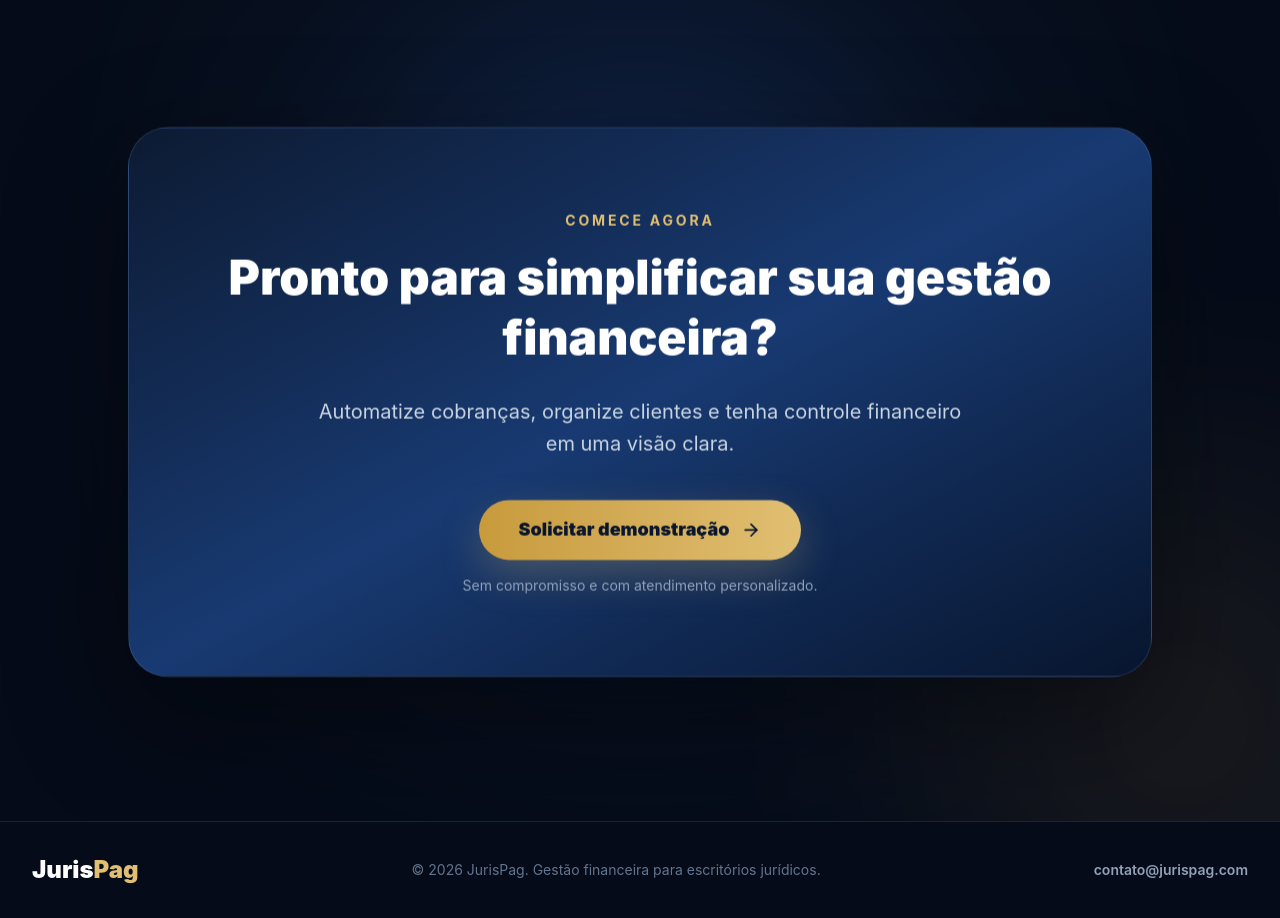
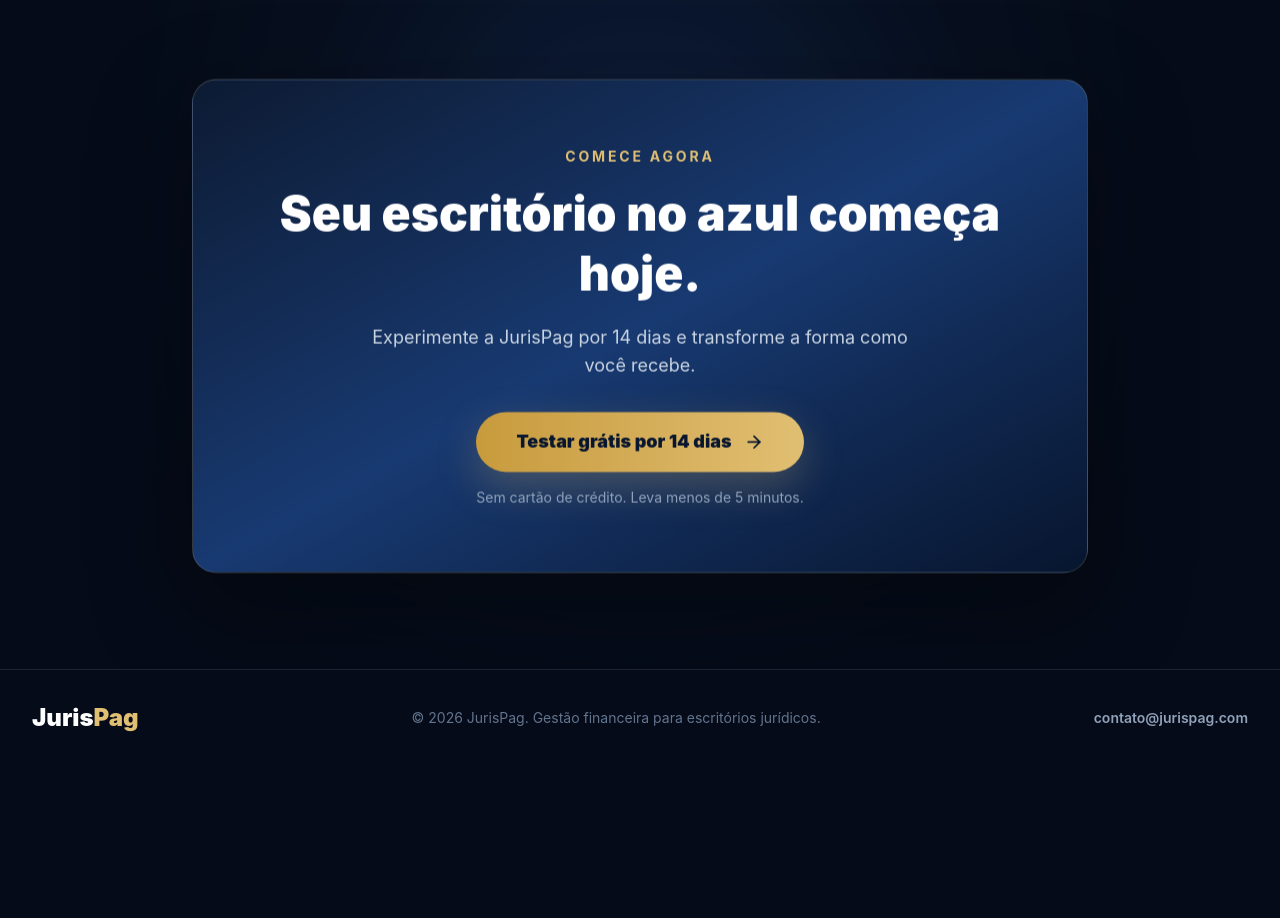
Before and after one commit to marcosfrancomarinho/page, a React (Vite) app: page / in a window 1280 px wide. Shown: the part 2120-3038 px from the top of the page. After the commit the page ends 2886 px from the top, so only its background shows below. Built offline with nearby package versions, Linux system fonts and the light colour scheme.

Commit message:
refactor: make final call to action direct

```diff
--- a/src/components/FinalCTA.tsx
+++ b/src/components/FinalCTA.tsx
@@ -8,36 +8,30 @@
     <section
       id='contato'
       aria-labelledby='cta-title'
-      className='relative overflow-hidden bg-[#050B18] px-5 py-20 sm:px-8 sm:py-28 lg:py-36'
+      className='relative overflow-hidden bg-[#050B18] px-5 py-16 sm:px-8 sm:py-24'
     >
-      <GlowBlob className='top-10 left-1/2 h-72 w-72 -translate-x-1/2 bg-[#183A72] opacity-30 sm:h-96 sm:w-96 lg:h-[520px] lg:w-[520px]' />
-      <GlowBlob className='right-0 bottom-0 h-48 w-48 bg-[#C89B3C] opacity-20' />
+      <GlowBlob className='top-0 left-1/2 h-72 w-72 -translate-x-1/2 bg-[#183A72] opacity-30 sm:h-96 sm:w-96' />
 
-      <Reveal className='relative z-10 mx-auto max-w-5xl rounded-3xl border border-white/10 bg-linear-to-br from-[#0D1B33] via-[#183A72] to-[#08162F] px-5 py-12 text-center shadow-[0_40px_120px_rgba(0,0,0,.45)] sm:px-10 sm:py-16 lg:rounded-[40px] lg:px-20 lg:py-20'>
-        <span className='text-sm font-bold tracking-[0.2em] text-[#E1BF72]'>
-          COMECE AGORA
-        </span>
+      <Reveal className='relative z-10 mx-auto max-w-4xl rounded-3xl border border-[#E1BF72]/20 bg-linear-to-br from-[#0D1B33] via-[#183A72] to-[#08162F] px-6 py-12 text-center shadow-[0_35px_100px_rgba(0,0,0,.4)] sm:px-12 sm:py-16'>
+        <span className='text-sm font-bold tracking-[0.2em] text-[#E1BF72]'>COMECE AGORA</span>
 
-        <h2
-          id='cta-title'
-          className='mt-4 text-3xl leading-tight font-black text-white sm:text-4xl lg:text-5xl'
-        >
-          Pronto para simplificar sua gestão financeira?
+        <h2 id='cta-title' className='mt-4 text-3xl leading-tight font-black text-white sm:text-5xl'>
+          Seu escritório no azul começa hoje.
         </h2>
 
-        <p className='mx-auto mt-5 max-w-2xl text-base leading-7 text-slate-300 sm:mt-7 sm:text-lg sm:leading-8 lg:text-xl'>
-          Automatize cobranças, organize clientes e tenha controle financeiro em uma visão clara.
+        <p className='mx-auto mt-5 max-w-xl text-base leading-7 text-slate-300 sm:text-lg'>
+          Experimente a JurisPag por 14 dias e transforme a forma como você recebe.
         </p>
 
         <a
-          href='mailto:contato@jurispag.com?subject=Solicitação%20de%20demonstração'
-          className='mx-auto mt-8 flex w-full items-center justify-center gap-3 rounded-full bg-linear-to-r from-[#C89B3C] to-[#E1BF72] px-8 py-4 text-base font-black text-[#08162F] shadow-[0_15px_40px_rgba(225,191,114,.25)] transition hover:-translate-y-1 focus-visible:outline-none focus-visible:ring-2 focus-visible:ring-white sm:mt-10 sm:w-fit sm:px-10 sm:text-lg'
+          href='mailto:contato@jurispag.com?subject=Quero%20testar%20a%20JurisPag'
+          className='mx-auto mt-8 flex w-full items-center justify-center gap-3 rounded-full bg-linear-to-r from-[#C89B3C] to-[#E1BF72] px-8 py-4 text-base font-black text-[#08162F] shadow-[0_15px_40px_rgba(225,191,114,.25)] transition hover:-translate-y-1 focus-visible:outline-none focus-visible:ring-2 focus-visible:ring-white sm:w-fit sm:px-10 sm:text-lg'
         >
-          Solicitar demonstração
+          Testar grátis por 14 dias
           <ArrowRight size={20} aria-hidden='true' />
         </a>
 
-        <p className='mt-4 text-sm text-slate-400'>Sem compromisso e com atendimento personalizado.</p>
+        <p className='mt-4 text-sm text-slate-400'>Sem cartão de crédito. Leva menos de 5 minutos.</p>
       </Reveal>
     </section>
   );
```
